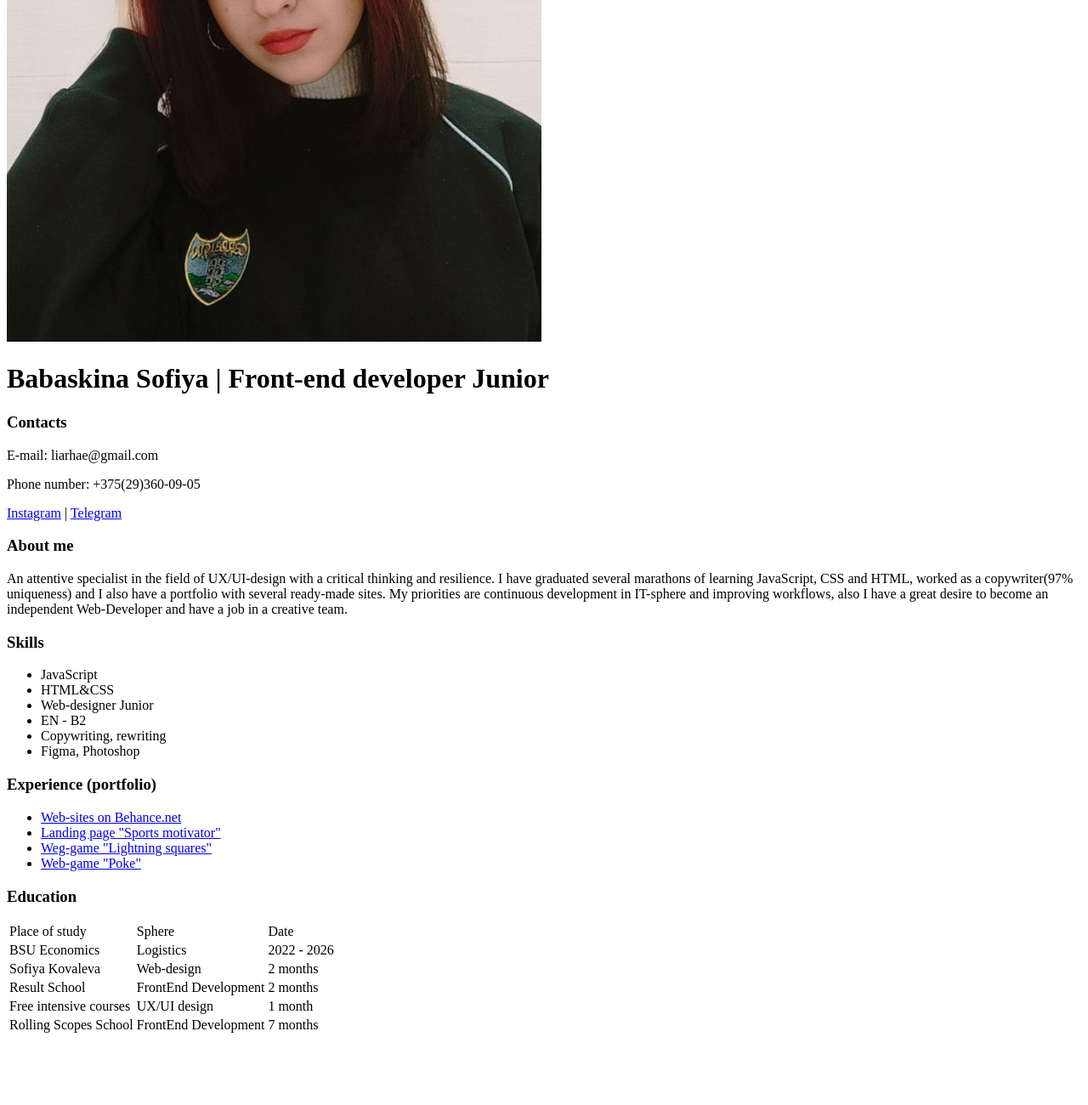
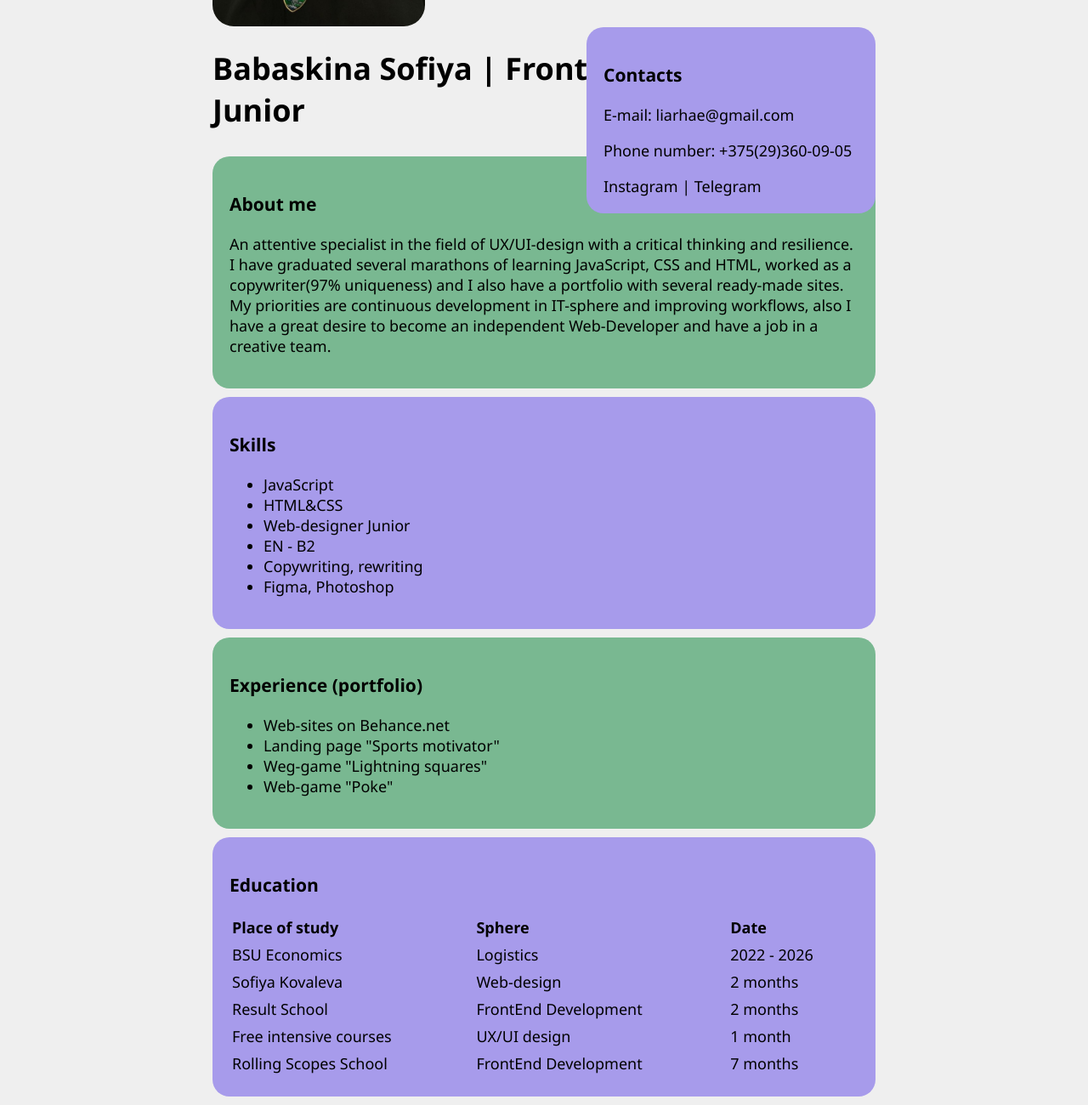
Before and after one commit to SofiyaBabaskina/rsschool-cv, a plain HTML site: page index.html in a window 1280 px wide. Shown: the part 239-1539 px from the top of the page at 85% size. Before the commit the page ends 1465 px from the top, so only its background shows below. Drawn offline with Linux system fonts and the light colour scheme.

Commit message:
feat: add classes

```diff
--- a/index.html
+++ b/index.html
@@ -6,21 +6,27 @@
     <link rel="stylesheet" href="style.css">
 </head>
 <body>
-    <img src="i.jpg">
-<h1>Babaskina Sofiya |  Front-end developer Junior</h1>
+    <div class="container"> <!-- грубо говоря, поле с активными, читаемыми блоками -->
+    <img class="mainImage" src="i.jpg">
+<h1>Babaskina Sofiya | Front-end developer Junior</h1>
+<div class="card contacts">
 <h3>Contacts</h3>
     <p>E-mail: liarhae@gmail.com</p>
     <p>Phone number: +375(29)360-09-05</p>
+    <a href="https://instagram.com/rhaelias" target="_blank">Instagram</a>
+    |
+    <a href="https://t.me/rhaelias" target="_blank">Telegram</a>
+    </div>
 
-<a href="https://instagram.com/rhaelias" target="_blank">Instagram</a>
-|
-<a href="https://t.me/rhaelias" target="_blank">Telegram</a>
-
+<div>
+<div class="card info">
 <h3>About me</h3>
 <p>An attentive specialist in the field of UX/UI-design with a critical thinking and resilience. I have graduated several marathons of learning JavaScript, CSS and HTML, worked as a copywriter(97% uniqueness) and I also have a portfolio with several ready-made sites. My priorities are continuous development in IT-sphere and improving workflows, also I have a great desire to become an independent Web-Developer and have a job in a creative team.
 </p>
+</div>
 
 
+<div class="card skills">
 <h3>Skills</h3>
 <ul>
     <li>JavaScript</li>
@@ -30,8 +36,10 @@
     <li>Copywriting, rewriting</li>
     <li>Figma, Photoshop</li>
 </ul>
+</div>
 
 
+<div class="card experience">
 <h3>Experience (portfolio)</h3>
 <ul>
     <li><a href="https://www.behance.net/rhaelia">Web-sites on Behance.net</a></li>
@@ -39,10 +47,13 @@
     <li><a href="https://jsfiddle.net/rhaelias/4suramtv/16/">Weg-game "Lightning squares"</a></li>
     <li><a href="https://jsfiddle.net/rhaelias/4suramtv/18/">Web-game "Poke"</a></li>
 </ul>
+</div>
 
 
+
+<div class="card education">
 <h3>Education</h3>
-<table>
+<table class="table">
     <thead> <!-- table head -->
         <td>Place of study</td>
         <td>Sphere</td>
@@ -74,6 +85,8 @@
         <td>7 months</td>
     </tr>
 </table>
+</div>
 
+</div>
 </body>
 </html>
--- a/style.css
+++ b/style.css
@@ -0,0 +1,92 @@
+body { /* правила ко всем элементам этого тега */
+    background: rgb(239, 239, 239);
+    font-size: 18px;
+    font-weight: normal;
+    font-family:'Segoe UI', Tahoma, Geneva, Verdana, sans-serif;
+}
+
+a { /* правила к ссылкам */
+    color: rgb(0, 0, 0);
+    text-decoration: none;
+}
+
+a:hover { /* псевдо-селектор, правило при наведении */
+    text-decoration: underline;
+}
+
+a:active { /* псевдо-селектор, правило при нажатии */
+    color: rgb(25, 136, 68);
+}
+
+.mainImage {
+    width: 250px;
+    border-radius: 10%;
+    margin: 10px;
+}
+
+.container {
+    max-width: 800px;
+    margin: auto; /* центривование */
+}
+
+.card {
+    padding: 20px;
+    margin: 10px;
+    border-radius: 20px;
+
+}
+
+h1 {
+    margin: 10px;
+    padding-bottom: 20px;
+}
+
+.table {
+    width: 100%;  /* относительно своего блока */
+  }
+
+.table td {
+    padding-bottom: 5px;
+}
+
+.table thead {
+    font-weight: 700;
+}
+
+.table tr { /* even - каждая четная строка, odd - нечетная */
+
+}
+
+.table th {
+    font-weight: 500;
+    color: #676767;
+}
+
+.contacts {
+    background: rgb(167, 155, 235);
+    position: absolute;
+    bottom: 300px;
+    right: 240px;
+    width: 300px;
+}
+
+.info {
+    background: rgb(121, 184, 145);
+    width: 100;
+}
+
+.skills {
+    background: rgb(167, 155, 235);
+}
+
+.experience {
+    background: rgb(121, 184, 145);
+}
+
+.education {
+    background: rgb(167, 155, 235);
+}
+
+
+
+ /*  */
```
